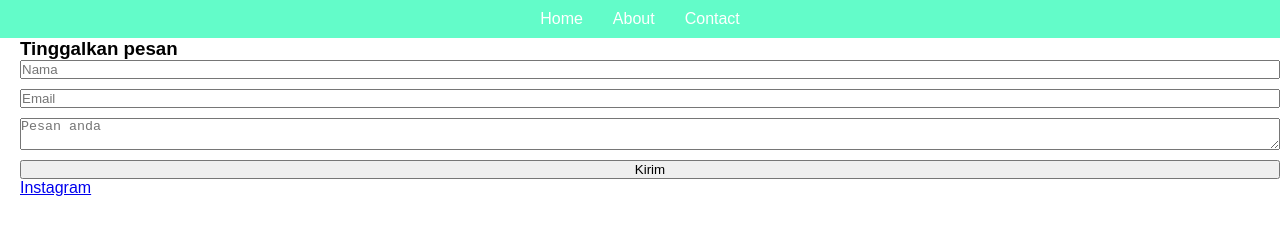
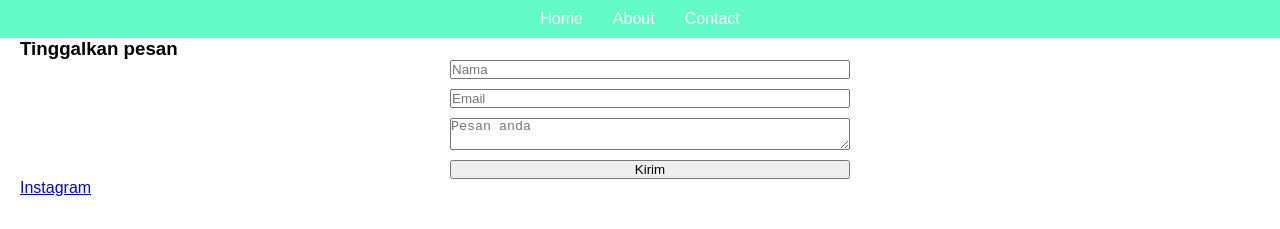
Before and after one commit to chgalih/Galih_Ekskul_Coding_SMP_Kampus, a plain HTML site: page contact.html in a window 1280 px wide. Shown: the top 229 px of the page. Drawn offline with Linux system fonts and the light colour scheme.

Commit message:
Update style.css

```diff
--- a/style.css
+++ b/style.css
@@ -44,6 +44,9 @@ nav ul li a.active {
     display: flex;
     flex-direction: column;
     gap: 10px;
+    max-width: 400px;
+    margin: auto;
+}
 
 footer {
     background-color: black;
```
